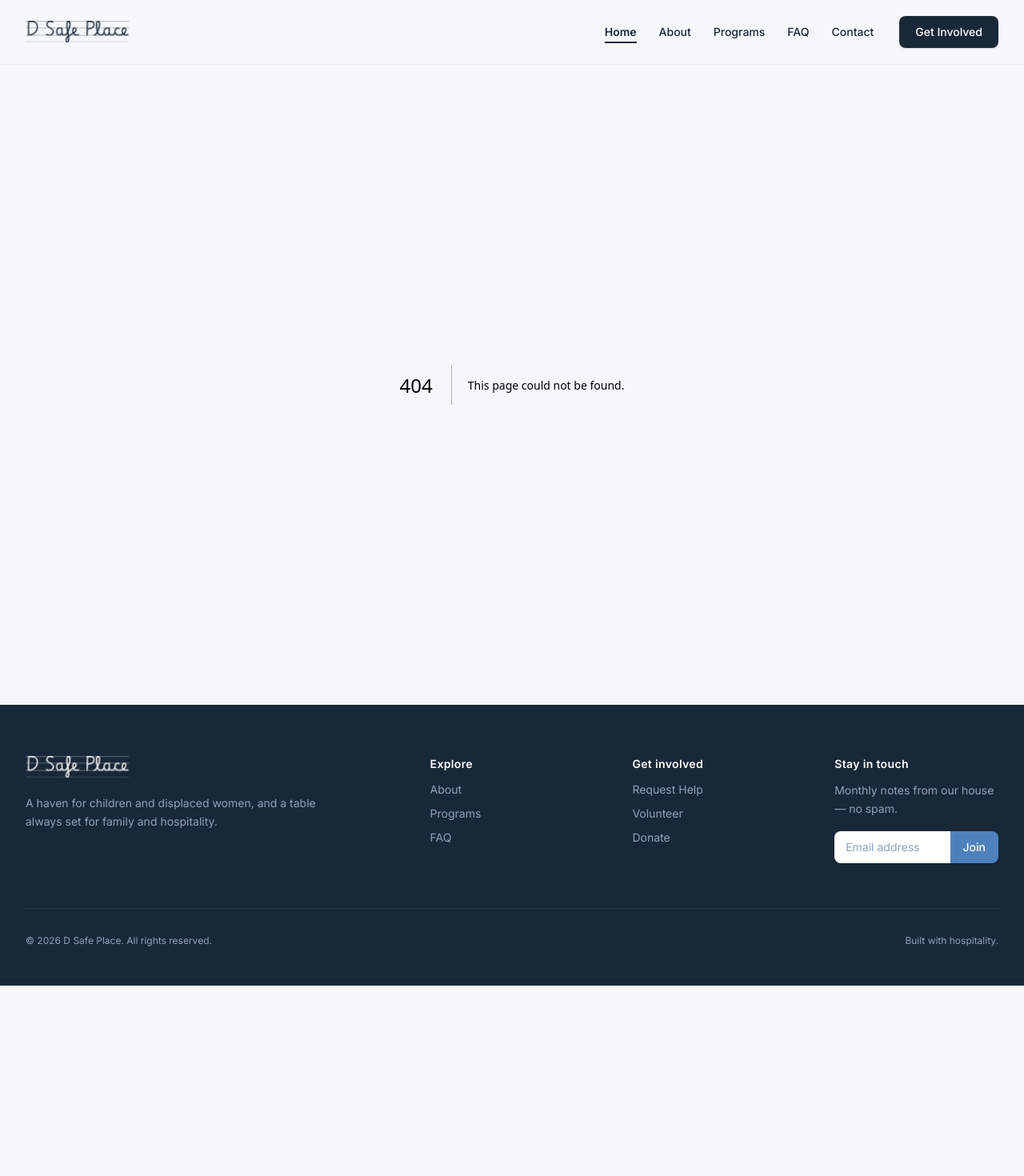
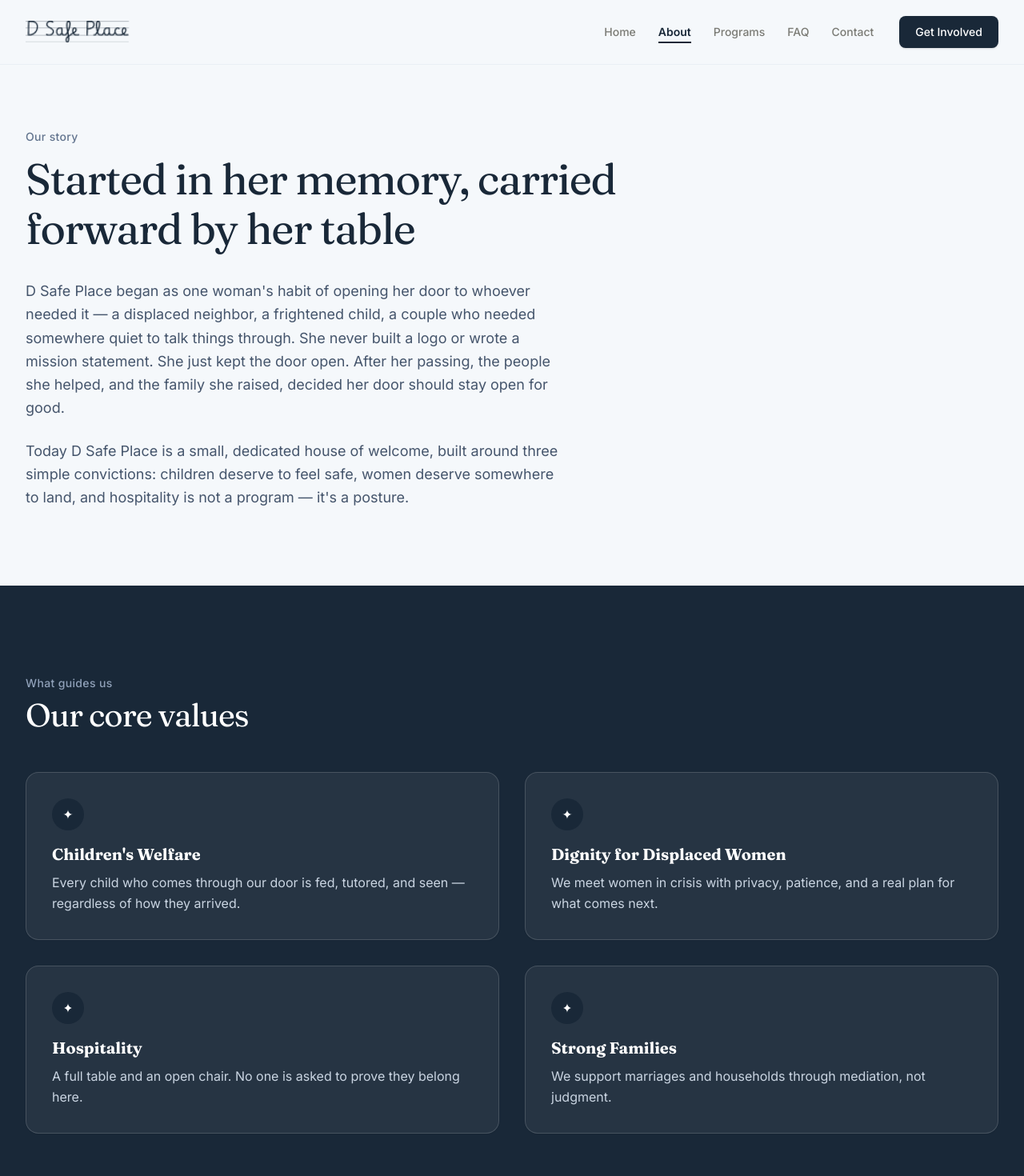
Before and after one commit to AyodEji-09/d-safe-place, a Next.js app: page /about in a window 1280 px wide. Before the commit this address had no page. Shown: the top 1470 px of the page at 80% size. Before the commit the page ends 1232 px from the top, so only its background shows below. Built offline with nearby package versions, Linux system fonts and the light colour scheme; a web font is replaced by a local one.

Commit message:
feat: implement about page and dynamic route highlighting

```diff
--- /dev/null
+++ b/app/about/page.tsx
@@ -0,0 +1,20 @@
+import type { Metadata } from "next";
+import { AboutHeroSection } from "@/components/sections/about-hero-section";
+import { AboutValuesSection } from "@/components/sections/about-values-section";
+import { AboutCommunitySection } from "@/components/sections/about-community-section";
+
+export const metadata: Metadata = {
+  title: "About Us | D Safe Place",
+  description:
+    "Started in her memory, carried forward by her table. Learn about our core values and the community we serve at D Safe Place.",
+};
+
+export default function AboutPage() {
+  return (
+    <div className="flex flex-col">
+      <AboutHeroSection />
+      <AboutValuesSection />
+      <AboutCommunitySection />
+    </div>
+  );
+}
--- a/components/layout/footer.tsx
+++ b/components/layout/footer.tsx
@@ -47,7 +47,7 @@ export function Footer() {
             </h4>
             <ul className="flex flex-col gap-2.5 text-sm text-slate-400">
               <li>
-                <Link href="#about" className="hover:text-white transition-colors">
+                <Link href="/about" className="hover:text-white transition-colors">
                   About
                 </Link>
               </li>
--- a/components/layout/navbar.tsx
+++ b/components/layout/navbar.tsx
@@ -3,22 +3,30 @@
 import * as React from "react";
 import Image from "next/image";
 import Link from "next/link";
+import { usePathname } from "next/navigation";
 import { Menu, X } from "lucide-react";
 import { Button } from "@/components/ui/button";
 
 const navLinks = [
-  { name: "Home", href: "/", active: true },
-  { name: "About", href: "#about", active: false },
-  { name: "Programs", href: "#programs", active: false },
-  { name: "FAQ", href: "#faq", active: false },
-  { name: "Contact", href: "#contact", active: false },
+  { name: "Home", href: "/" },
+  { name: "About", href: "/about" },
+  { name: "Programs", href: "/#programs" },
+  { name: "FAQ", href: "/#faq" },
+  { name: "Contact", href: "/#contact" },
 ];
 
 export function Navbar() {
   const [mobileMenuOpen, setMobileMenuOpen] = React.useState(false);
+  const pathname = usePathname();
+
+  const isActive = (href: string) => {
+    if (href === "/") return pathname === "/";
+    if (href.startsWith("/#")) return false;
+    return pathname === href || pathname.startsWith(href + "/");
+  };
 
   return (
-    <header className="relative sticky top-0 z-50 w-full border-b border-slate-200/60 bg-[#F5F8FB]/95 backdrop-blur-xs transition-all">
+    <header className="sticky top-0 z-50 w-full border-b border-slate-200/60 bg-[#F5F8FB]/95 backdrop-blur-xs transition-all relative">
       <div className="mx-auto max-w-7xl px-4 sm:px-6 lg:px-8">
         <div className="flex h-20 items-center justify-between">
           {/* Logo */}
@@ -41,26 +49,29 @@ export function Navbar() {
           {/* Desktop Navigation */}
           <nav className="hidden items-center gap-8 md:flex">
             <div className="flex items-center gap-7 text-sm font-medium">
-              {navLinks.map((link) => (
+              {navLinks.map((link) => {
+                const active = isActive(link.href);
+                return (
                   <Link
                     key={link.name}
                     href={link.href}
                     className={
-                    link.active
+                      active
                         ? "relative py-1 font-semibold text-[#192838] after:absolute after:right-0 after:bottom-0 after:left-0 after:h-0.5 after:bg-[#192838]"
-                      : "py-1 text-[#192838] transition-colors"
+                        : "py-1 text-foreground/80 hover:text-[#192838] transition-colors"
                     }
                   >
                     {link.name}
                   </Link>
-              ))}
+                );
+              })}
             </div>
 
             <Button
               asChild
               className="h-auto rounded-lg bg-[#192838] px-5 py-2.5 text-sm font-medium text-white transition-colors hover:bg-[#192838]/90"
             >
-              <Link href="#get-involved" className="text-white">
+              <Link href="/#get-involved" className="text-white">
                 Get Involved
               </Link>
             </Button>
@@ -71,14 +82,14 @@ export function Navbar() {
             <button
               type="button"
               onClick={() => setMobileMenuOpen(!mobileMenuOpen)}
-              className="text-foreground hover:text-primary inline-flex items-center justify-center rounded-md p-2 hover:bg-slate-100 focus:outline-hidden"
+              className="inline-flex items-center justify-center rounded-md p-2 text-foreground hover:bg-slate-100 hover:text-primary focus:outline-hidden"
               aria-label={mobileMenuOpen ? "Close menu" : "Open menu"}
               aria-expanded={mobileMenuOpen}
             >
               {mobileMenuOpen ? (
-                <X className="text-primary size-6" />
+                <X className="size-6 text-primary" />
               ) : (
-                <Menu className="text-primary size-6" />
+                <Menu className="size-6 text-primary" />
               )}
             </button>
           </div>
@@ -93,29 +104,32 @@ export function Navbar() {
             onClick={() => setMobileMenuOpen(false)}
             aria-hidden="true"
           />
-          <div className="animate-in fade-in slide-in-from-top-2 absolute top-full right-0 left-0 z-50 border-b border-slate-200/80 bg-[#F5F8FB] px-4 pt-4 pb-6 shadow-2xl duration-200 md:hidden">
+          <div className="absolute top-full right-0 left-0 z-50 animate-in fade-in slide-in-from-top-2 border-b border-slate-200/80 bg-[#F5F8FB] px-4 pt-4 pb-6 shadow-2xl duration-200 md:hidden">
             <div className="flex flex-col gap-3">
-              {navLinks.map((link) => (
+              {navLinks.map((link) => {
+                const active = isActive(link.href);
+                return (
                   <Link
                     key={link.name}
                     href={link.href}
                     onClick={() => setMobileMenuOpen(false)}
                     className={`rounded-md px-3 py-2.5 text-base font-medium transition-colors ${
-                    link.active
-                      ? "text-primary bg-slate-200/70 font-semibold"
-                      : "text-foreground hover:text-primary hover:bg-slate-200/50"
+                      active
+                        ? "bg-slate-200/70 font-semibold text-primary"
+                        : "text-foreground hover:bg-slate-200/50 hover:text-primary"
                     }`}
                   >
                     {link.name}
                   </Link>
-              ))}
+                );
+              })}
               <div className="pt-2">
                 <Button
                   asChild
                   className="h-11 w-full rounded-lg bg-[#192838] py-3 text-white hover:bg-[#192838]/90"
                   onClick={() => setMobileMenuOpen(false)}
                 >
-                  <Link href="#get-involved" className="text-white">
+                  <Link href="/#get-involved" className="text-white">
                     Get Involved
                   </Link>
                 </Button>
--- /dev/null
+++ b/components/sections/about-community-section.tsx
@@ -0,0 +1,65 @@
+import * as React from "react";
+import {
+  Card,
+  CardHeader,
+  CardTitle,
+  CardDescription,
+} from "@/components/ui/card";
+
+const communityGroups = [
+  {
+    title: "Children, all ages",
+    description:
+      "From toddlers to teens — care, meals, tutoring, and a steady place to be a kid.",
+  },
+  {
+    title: "Women in distress",
+    description:
+      "Displaced, unhoused, or fleeing crisis, seeking shelter and a way forward.",
+  },
+  {
+    title: "Couples & families",
+    description:
+      "Households working through hardship who need mediation and support to stay together.",
+  },
+];
+
+export function AboutCommunitySection() {
+  return (
+    <section
+      className="bg-[#F5F8FB] py-20 sm:py-24 lg:py-28"
+      style={{ backgroundColor: "#F5F8FB" }}
+    >
+      <div className="mx-auto max-w-7xl px-4 sm:px-6 lg:px-8">
+        {/* Section Header */}
+        <div className="mb-10 sm:mb-12">
+          <span className="mb-2 block text-sm font-medium tracking-wide text-slate-500">
+            Who we serve
+          </span>
+          <h2 className="font-fraunces text-primary text-3xl font-normal tracking-tight text-[#192838] sm:text-4xl lg:text-[40px]">
+            Our community
+          </h2>
+        </div>
+
+        {/* 3-column Grid */}
+        <div className="grid grid-cols-1 gap-6 sm:gap-8 md:grid-cols-3">
+          {communityGroups.map((group) => (
+            <Card
+              key={group.title}
+              className="rounded-2xl border border-slate-200/90 bg-white shadow-xs transition-shadow duration-200 hover:shadow-md"
+            >
+              <CardHeader className="flex flex-col gap-3 p-7 sm:p-8">
+                <CardTitle className="font-fraunces text-primary text-xl font-bold text-[#192838]">
+                  {group.title}
+                </CardTitle>
+                <CardDescription className="text-foreground/85 text-sm leading-relaxed sm:text-base">
+                  {group.description}
+                </CardDescription>
+              </CardHeader>
+            </Card>
+          ))}
+        </div>
+      </div>
+    </section>
+  );
+}
--- /dev/null
+++ b/components/sections/about-hero-section.tsx
@@ -0,0 +1,36 @@
+import * as React from "react";
+
+export function AboutHeroSection() {
+  return (
+    <section className="bg-[#F5F8FB] pt-12 pb-16 sm:pt-16 sm:pb-20 lg:pt-20 lg:pb-24">
+      <div className="mx-auto max-w-7xl px-4 sm:px-6 lg:px-8">
+        <div className="max-w-3xl">
+          <span className="mb-3 block text-sm font-medium tracking-wide text-slate-500">
+            Our story
+          </span>
+
+          <h1 className="font-fraunces text-primary mb-8 text-4xl leading-[1.15] font-normal tracking-tight text-[#192838] sm:text-5xl lg:text-[54px]">
+            Started in her memory, carried forward by her table
+          </h1>
+
+          <div className="flex max-w-2xl flex-col gap-6 text-base leading-relaxed text-slate-600 sm:text-lg">
+            <p>
+              D Safe Place began as one woman&apos;s habit of opening her door
+              to whoever needed it — a displaced neighbor, a frightened child, a
+              couple who needed somewhere quiet to talk things through. She
+              never built a logo or wrote a mission statement. She just kept the
+              door open. After her passing, the people she helped, and the
+              family she raised, decided her door should stay open for good.
+            </p>
+            <p>
+              Today D Safe Place is a small, dedicated house of welcome, built
+              around three simple convictions: children deserve to feel safe,
+              women deserve somewhere to land, and hospitality is not a program
+              — it&apos;s a posture.
+            </p>
+          </div>
+        </div>
+      </div>
+    </section>
+  );
+}
--- /dev/null
+++ b/components/sections/about-values-section.tsx
@@ -0,0 +1,80 @@
+import * as React from "react";
+
+const values = [
+  {
+    title: "Children's Welfare",
+    description:
+      "Every child who comes through our door is fed, tutored, and seen — regardless of how they arrived.",
+  },
+  {
+    title: "Dignity for Displaced Women",
+    description:
+      "We meet women in crisis with privacy, patience, and a real plan for what comes next.",
+  },
+  {
+    title: "Hospitality",
+    description:
+      "A full table and an open chair. No one is asked to prove they belong here.",
+  },
+  {
+    title: "Strong Families",
+    description:
+      "We support marriages and households through mediation, not judgment.",
+  },
+];
+
+function SparkleIcon({ className }: { className?: string }) {
+  return (
+    <svg
+      viewBox="0 0 24 24"
+      fill="currentColor"
+      className={className || "size-3.5 text-white"}
+      aria-hidden="true"
+    >
+      <path d="M12 3C12 7.97 7.97 12 3 12C7.97 12 12 16.03 12 21C12 16.03 16.03 12 21 12C16.03 12 12 7.97 12 3Z" />
+    </svg>
+  );
+}
+
+export function AboutValuesSection() {
+  return (
+    <section
+      className="bg-[#192838] py-20 text-white sm:py-24 lg:py-28"
+      style={{ backgroundColor: "#192838" }}
+    >
+      <div className="mx-auto max-w-7xl px-4 sm:px-6 lg:px-8">
+        {/* Section Header */}
+        <div className="mb-10 sm:mb-12">
+          <span className="mb-2 block text-sm font-medium tracking-wide text-slate-400">
+            What guides us
+          </span>
+          <h2 className="font-fraunces text-3xl font-normal tracking-tight text-white sm:text-4xl lg:text-[40px]">
+            Our core values
+          </h2>
+        </div>
+
+        {/* 2x2 Grid */}
+        <div className="grid grid-cols-1 gap-6 sm:gap-8 md:grid-cols-2">
+          {values.map((item) => (
+            <div
+              key={item.title}
+              className="flex flex-col items-start gap-4 rounded-2xl border border-[#FFFFFF26] bg-[#FFFFFF0F] p-7 shadow-xs transition-colors sm:p-8"
+            >
+              <div className="bg-primary flex size-10 shrink-0 items-center justify-center rounded-full bg-[#192838]">
+                <SparkleIcon className="size-4 text-white" />
+              </div>
+              <div>
+                <h3 className="font-fraunces mb-2 text-xl font-bold text-white">
+                  {item.title}
+                </h3>
+                <p className="text-sm leading-relaxed text-slate-300 sm:text-base">
+                  {item.description}
+                </p>
+              </div>
+            </div>
+          ))}
+        </div>
+      </div>
+    </section>
+  );
+}
--- a/components/sections/programs-section.tsx
+++ b/components/sections/programs-section.tsx
@@ -1,5 +1,10 @@
 import * as React from "react";
-import { Card, CardHeader, CardTitle, CardDescription } from "@/components/ui/card";
+import {
+  Card,
+  CardHeader,
+  CardTitle,
+  CardDescription,
+} from "@/components/ui/card";
 
 const programs = [
   {
@@ -36,35 +41,35 @@ export function ProgramsSection() {
   return (
     <section
       id="programs"
-      className="py-16 sm:py-20 lg:py-24 bg-[#F5F8FB]"
+      className="bg-[#F5F8FB] py-16 sm:py-20 lg:py-24"
       style={{ backgroundColor: "#F5F8FB" }}
     >
-      <div className="max-w-7xl mx-auto px-4 sm:px-6 lg:px-8">
+      <div className="mx-auto max-w-7xl px-4 sm:px-6 lg:px-8">
         {/* Section Header */}
         <div className="mb-10 sm:mb-12">
-          <span className="text-sm font-medium text-slate-500 mb-2 block tracking-wide">
+          <span className="mb-2 block text-sm font-medium tracking-wide text-slate-500">
             What we do
           </span>
-          <h2 className="font-fraunces text-3xl sm:text-4xl lg:text-[40px] font-normal text-[#192838] text-primary tracking-tight">
+          <h2 className="font-fraunces text-primary text-3xl font-normal tracking-tight text-[#192838] sm:text-4xl lg:text-[40px]">
             Three doors, one welcome
           </h2>
         </div>
 
         {/* Programs Grid */}
-        <div className="grid grid-cols-1 md:grid-cols-3 gap-6 sm:gap-8">
+        <div className="grid grid-cols-1 gap-6 sm:gap-8 md:grid-cols-3">
           {programs.map((program) => (
             <Card
               key={program.title}
-              className="border border-slate-200/90 rounded-2xl bg-white shadow-xs hover:shadow-md transition-shadow duration-200"
+              className="rounded-2xl border border-slate-200/90 bg-white shadow-xs transition-shadow duration-200 hover:shadow-md"
             >
-              <CardHeader className="p-7 sm:p-8 flex flex-col items-start gap-4">
-                <div className="size-10 rounded-full bg-[#192838] bg-primary flex items-center justify-center shrink-0">
+              <CardHeader className="flex flex-col items-start gap-4 p-7 sm:p-8">
+                <div className="bg-primary flex size-10 shrink-0 items-center justify-center rounded-full bg-[#192838]">
                   <SparkleIcon className="size-4 text-white" />
                 </div>
-                <CardTitle className="font-sans text-xl font-bold text-[#192838] text-primary mt-1">
+                <CardTitle className="font-fraunces text-primary mt-1 text-xl font-bold text-[#192838]">
                   {program.title}
                 </CardTitle>
-                <CardDescription className="text-sm text-foreground/85 leading-relaxed">
+                <CardDescription className="text-foreground/85 text-sm leading-relaxed">
                   {program.description}
                 </CardDescription>
               </CardHeader>
```
Also changed, not shown: public/temp/About.png (added), public/temp/Programs.png (added). Lines whose indentation alone changed are shown as unchanged.
